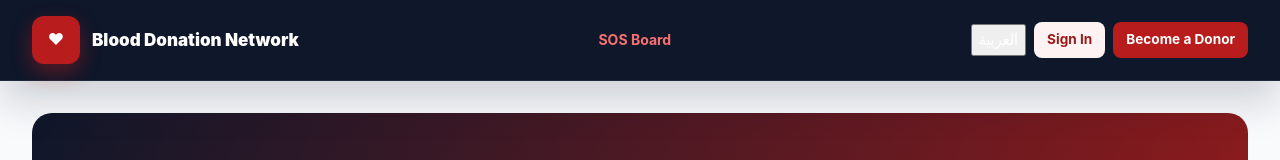
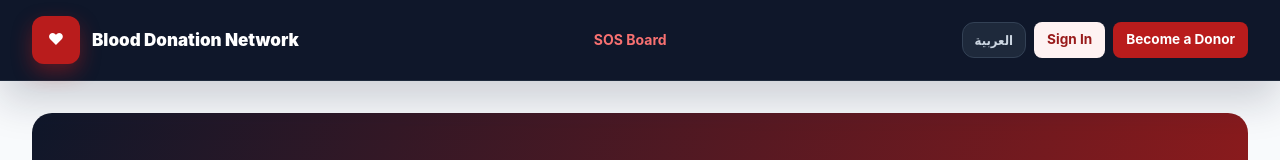
Before and after one commit to mini-project-4-b4f/Blood-Donation-Network, a React (Vite) app in the folder frontend/: page / in a window 1280 px wide. Shown: the top 160 px of the page. Built offline with nearby package versions, Linux system fonts and the light colour scheme; no server answers.

Commit message:
style(i18n): style language switcher

```diff
--- a/frontend/src/components/layout/Navbar.css
+++ b/frontend/src/components/layout/Navbar.css
@@ -185,3 +185,23 @@
     padding-inline: 2rem;
   }
 }
+
+.layout-navbar__language {
+  display: inline-flex;
+  align-items: center;
+  justify-content: center;
+  min-height: 2.25rem;
+  padding: 0.4rem 0.75rem;
+  color: var(--color-on-dark);
+  background: var(--color-dark-surface);
+  border: 1px solid var(--color-dark-hover);
+  border-radius: var(--radius-md);
+  font-size: 0.8125rem;
+  font-weight: 700;
+  transition: background-color 0.15s ease, color 0.15s ease;
+}
+
+.layout-navbar__language:hover {
+  color: var(--color-surface);
+  background: var(--color-dark-hover);
+}
```
